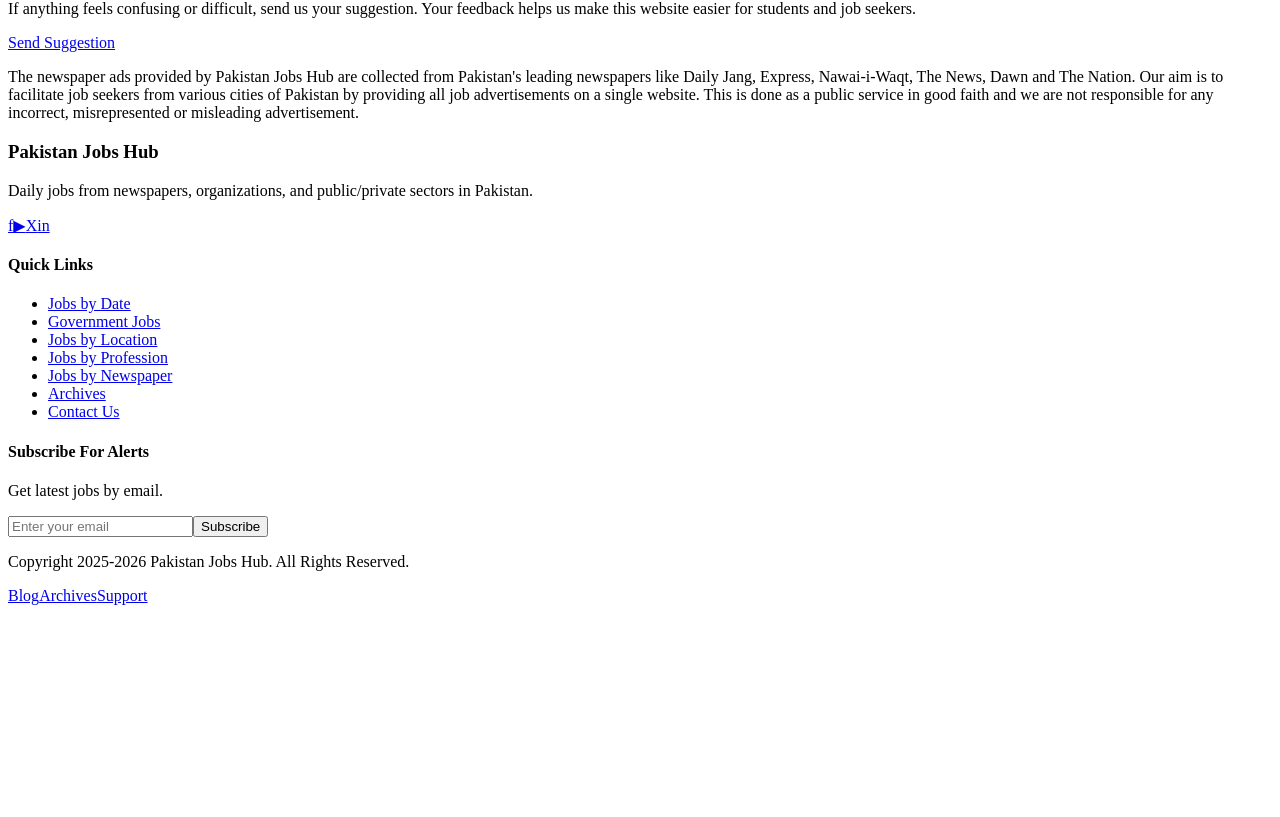
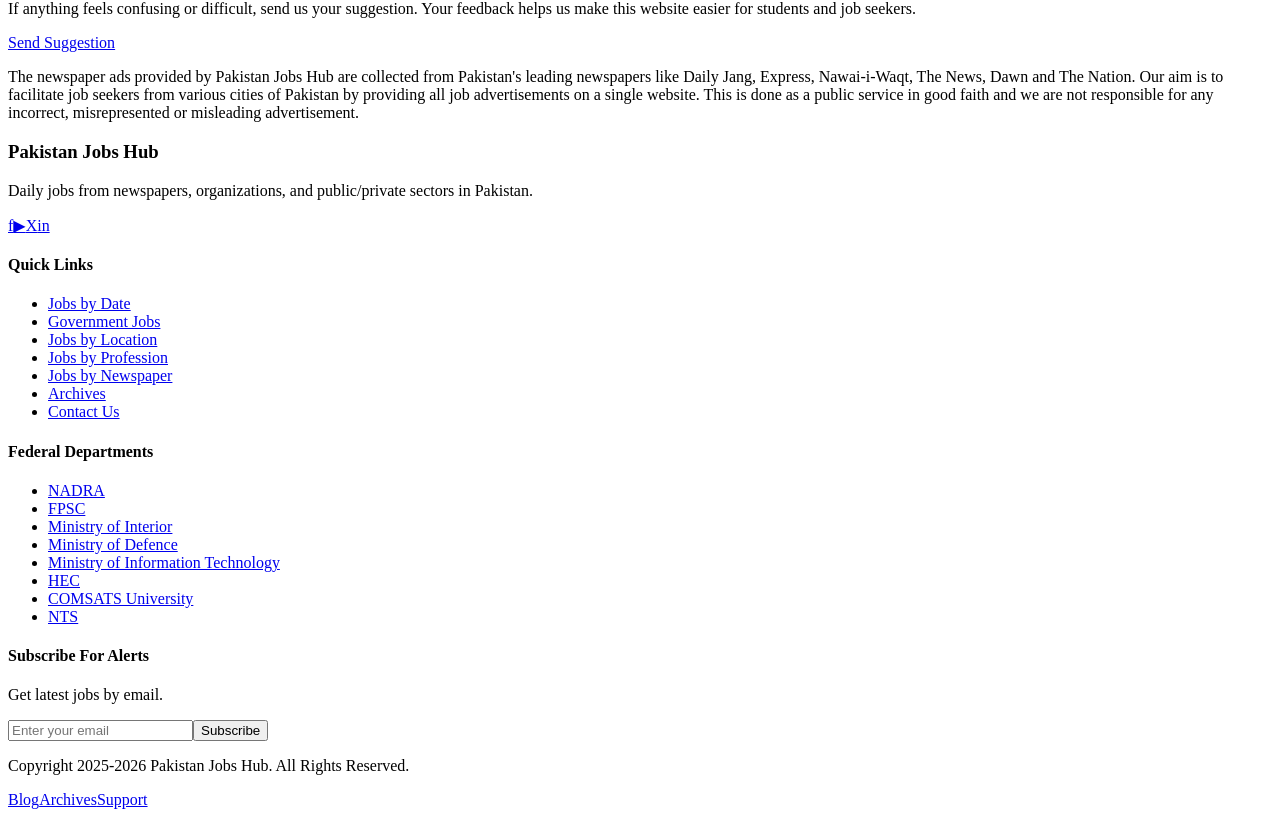
Before and after one commit to HafizTalalAhmad/Job-Website, a React (Vite) app: page / in a window 1280 px wide. Shown: the part 1990-2807 px from the top of the page. Before the commit the page ends 2603 px from the top, so only its background shows below. Built offline with nearby package versions, Linux system fonts and the light colour scheme; no server answers; the database is empty; the HTML template or start-up script is replaced by a standard one.

Commit message:
Add federal department links to footer

```diff
--- a/src/components/Footer.jsx
+++ b/src/components/Footer.jsx
@@ -2,12 +2,16 @@
 import { Link } from 'react-router-dom'
 import { createSubscriber } from '../lib/jobsApi'
 import SocialButtons from './SocialButtons'
+import { departmentDirectory } from '../data/departments'
 
 function Footer() {
   const [email, setEmail] = useState('')
   const [done, setDone] = useState(false)
   const [error, setError] = useState('')
   const [isSubmitting, setIsSubmitting] = useState(false)
+  const federalDepartments = departmentDirectory
+    .filter((department) => department.scope === 'Federal')
+    .slice(0, 8)
 
   const onSubmit = async (event) => {
     event.preventDefault()
@@ -48,6 +52,17 @@
           </ul>
         </section>
 
+        <section className="footer-links">
+          <h4>Federal Departments</h4>
+          <ul>
+            {federalDepartments.map((department) => (
+              <li key={department.slug}>
+                <Link to={`/jobs/departments/${department.slug}`}>{department.name}</Link>
+              </li>
+            ))}
+          </ul>
+        </section>
+
         <section className="footer-subscribe">
           <h4>Subscribe For Alerts</h4>
           <p>Get latest jobs by email.</p>
--- a/src/styles.css
+++ b/src/styles.css
@@ -1999,7 +1999,7 @@
 
 .footer-modern {
   display: grid;
-  grid-template-columns: 1.4fr 1fr 1.2fr;
+  grid-template-columns: 1.35fr 0.95fr 1.05fr 1.15fr;
   gap: 16px;
   padding: 20px 0;
 }
```
